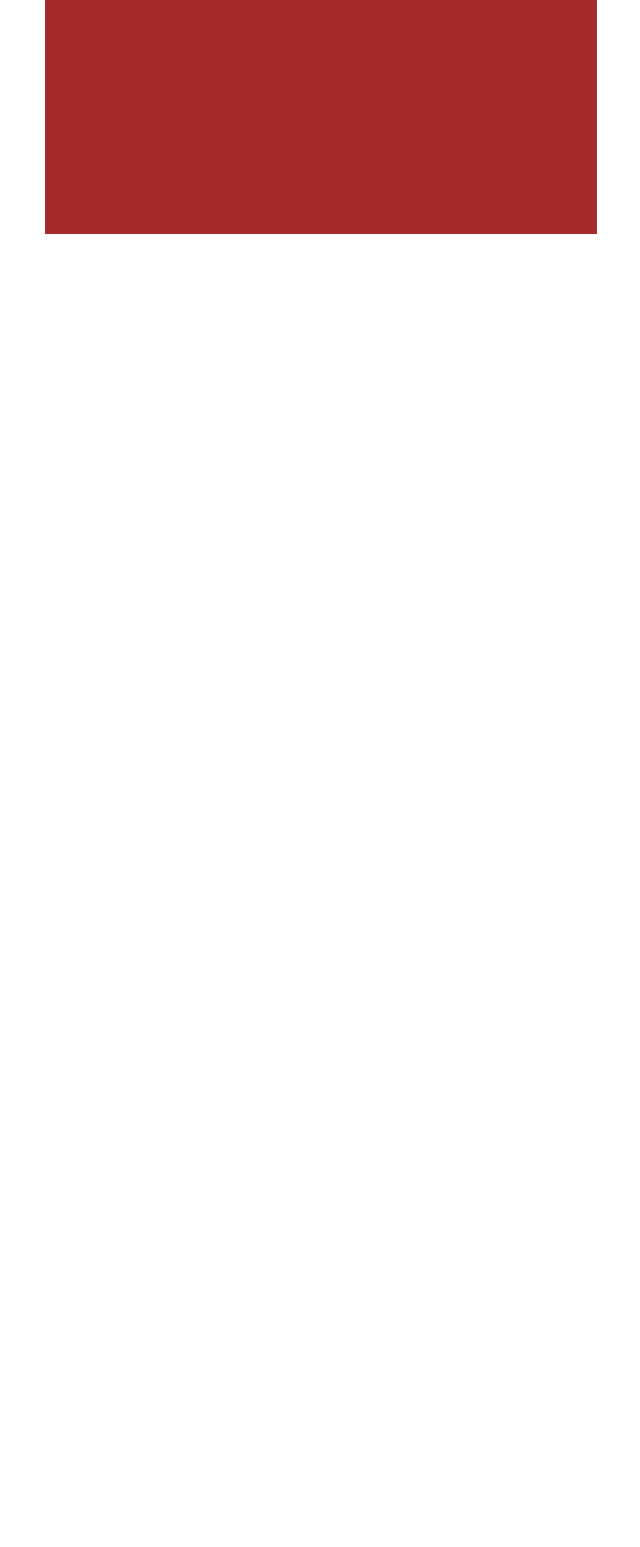
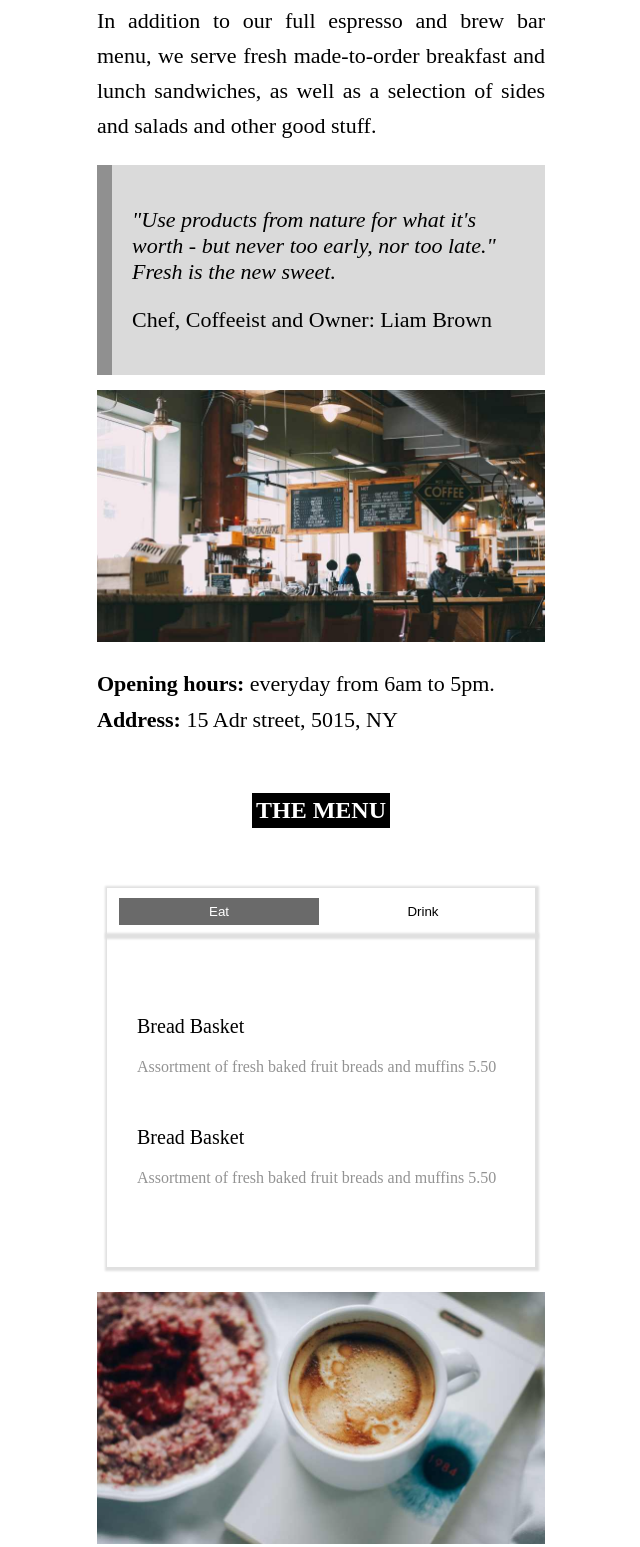
Before and after one commit to SSTechInd-Tec/TheCafe, a plain HTML site: page index.html in a window 1280 px wide. Shown: the part 1106-2653 px from the top of the page, without its empty margins (319-959 px from the left). Before the commit the page ends 1350 px from the top, so only its background shows below. Drawn offline with Linux system fonts and the light colour scheme.

Commit message:
coffee shop project 3th part

```diff
--- a/index.html
+++ b/index.html
@@ -28,6 +28,57 @@
       <div class="dp2">15 Adr street, 5015</div>
     </header>
 
-    <section></section>
+    <section>
+      <h1 class="title-style">ABOUT THE CAFE</h1>
+
+      <p class="para-1">
+        The Cafe was founded in blabla by Mr. Smith in lorem ipsum dolor sit
+        amet, consectetur adipiscing elit, sed do eiusmod tempor incididunt ut
+        labore et dolore magna aliqua. Ut enim ad minim veniam, quis nostrud
+        exercitation ullamco laboris nisi ut aliquip ex ea commodo consequat.
+      </p>
+      <p class="para-1">
+        In addition to our full espresso and brew bar menu, we serve fresh
+        made-to-order breakfast and lunch sandwiches, as well as a selection of
+        sides and salads and other good stuff.
+      </p>
+
+      <div class="adver-1">
+        <p>
+          "Use products from nature for what it's worth - but never too early,
+          nor too late." Fresh is the new sweet.
+        </p>
+        <p>Chef, Coffeeist and Owner: Liam Brown</p>
+      </div>
+
+      <img src="./img/coffeeshop.jpg" />
+
+      <p class="para-2"><b>Opening hours:</b> everyday from 6am to 5pm.</p>
+      <p class="para-2"><b>Address:</b> 15 Adr street, 5015, NY</p>
+
+      <h1 class="title-style">THE MENU</h1>
+
+      <div class="main-menu-section">
+        <div class="menu-btn-section">
+          <button>Eat</button>
+          <button>Drink</button>
+        </div>
+        <div class="menu-items-section">
+          <div class="menu-item">
+            <h3>Bread Basket</h3>
+            <p>Assortment of fresh baked fruit breads and muffins 5.50</p>
+          </div>
+
+          <div class="menu-item">
+            <h3>Bread Basket</h3>
+            <p>Assortment of fresh baked fruit breads and muffins 5.50</p>
+          </div>
+        </div>
+      </div>
+
+      <img src="./img/coffeehouse2.jpg" />
+
+      <h1 class="title-style">WHERE TO FIND US</h1>
+    </section>
   </body>
 </html>
--- a/styles/style.css
+++ b/styles/style.css
@@ -19,7 +19,7 @@ nav ul li {
   display: inline-block;
   width: 24.8%;
   margin: 0;
-  padding: 15px 30px;
+  padding: 5px 20px;
   box-sizing: border-box;
   text-align: center;
 }
@@ -76,9 +76,95 @@ header h1 {
 }
 
 section {
-  width: 40%;
+  width: 35%;
   margin: 10px auto;
-  background-color: brown;
   padding: 20px;
   height: 600px;
+  text-align: center;
 }
+
+.title-style {
+  background: black;
+  color: white;
+  text-align: center;
+  display: inline-block;
+  margin: 50px auto;
+  padding: 4px;
+}
+
+.para-1 {
+  text-align: justify;
+  font-size: 22px;
+  line-height: 35px;
+}
+
+.adver-1 {
+  text-align: left;
+  font-size: 22px;
+  background: rgb(218, 218, 218);
+  padding: 20px;
+  border-left: 15px solid rgb(144, 144, 144);
+}
+
+.adver-1 p:nth-child(1) {
+  font-style: italic;
+}
+
+img {
+  width: 100%;
+  margin: 15px 0;
+}
+
+.para-2 {
+  text-align: left;
+  font-size: 22px;
+  margin: 10px 0;
+}
+
+.main-menu-section {
+  width: 100%;
+  padding: 10px;
+  box-sizing: border-box;
+}
+
+.menu-btn-section {
+  width: 100%;
+  padding: 10px;
+  box-sizing: border-box;
+  box-shadow: 1px 1px 2px 3px rgb(224, 224, 224);
+}
+
+.menu-btn-section button {
+  width: 49%;
+  border: none;
+  margin: 0;
+  display: inline-block;
+  background: white;
+  padding: 6px;
+}
+
+.menu-btn-section button:nth-child(1) {
+  background: rgb(106, 106, 106);
+  color: white;
+}
+
+.menu-items-section {
+  width: 100%;
+  padding: 30px;
+  box-sizing: border-box;
+  box-shadow: 1px 1px 2px 3px rgb(224, 224, 224);
+}
+
+.menu-item {
+  text-align: left;
+  margin: 50px 0px;
+}
+
+.menu-item h3 {
+  font-weight: normal;
+  font-size: 20px;
+}
+
+.menu-item p {
+  color: rgb(147, 147, 147);
+}
```
Also changed, not shown: img/coffeehouse2.jpg (added), img/coffeeshop.jpg (added).
